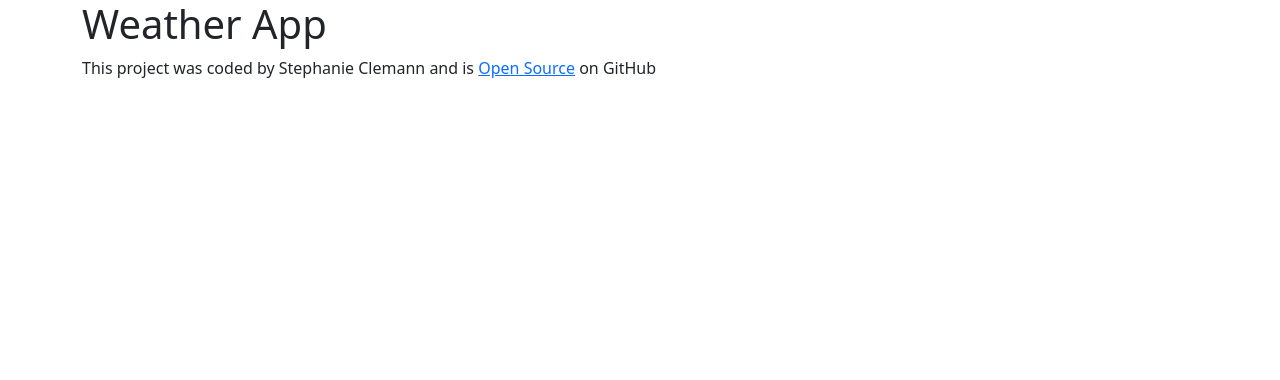
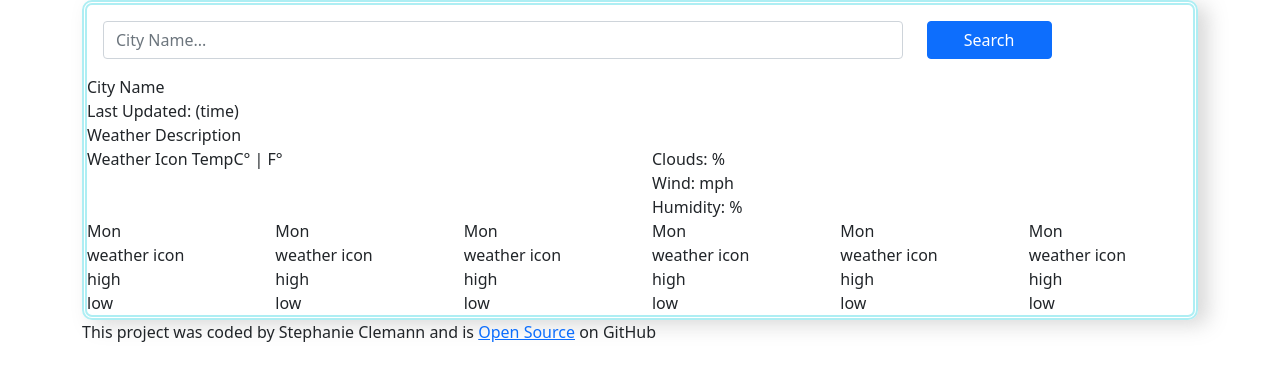
Before and after one commit to clemanntyne/React-weather-app-Final, a React (Create React App) app: page / in a window 1280 px wide. Shown: the top 380 px of the page. Built offline with nearby package versions, Linux system fonts and the light colour scheme.

Commit message:
added skeleton html

```diff
--- a/src/App.js
+++ b/src/App.js
@@ -1,10 +1,12 @@
+import React from "react";
 import "./App.css";
+import Weather from "./Weather";
 
 export default function App() {
   return (
     <div className="App">
       <div className="container">
-        <h1>Weather App</h1>
+        <Weather />
         <footer>
           This project was coded by Stephanie Clemann and is{" "}
           <a
--- /dev/null
+++ b/src/Weather.css
@@ -0,0 +1,11 @@
+.Weather {
+  border: thick double rgb(174, 238, 243);
+  border-radius: 10px;
+  box-shadow: 10px 5px 20px hsl(0, 0%, 50%, 0.3);
+}
+
+.Weather ul {
+  list-style-type: none;
+  margin: 0;
+  padding: 0;
+}
--- /dev/null
+++ b/src/Weather.js
@@ -0,0 +1,97 @@
+import React from "react";
+
+import "./Weather.css";
+
+export default function Weather() {
+  return (
+    <div className="Weather">
+      <form className="m-3">
+        <div className="row">
+          <div className="col-9">
+            <input
+              type="search"
+              placeholder="City Name..."
+              className="form-control"
+            />
+          </div>
+          <div className="col-3">
+            <button type="submit" className="btn btn-primary w-50">
+              Search
+            </button>
+          </div>
+        </div>
+      </form>
+      <div>
+        <ul>
+          <li>City Name</li>
+          <li>Last Updated: (time)</li>
+          <li>Weather Description</li>
+        </ul>
+        <div className="row">
+          <div className="col-6">
+            <span>Weather Icon </span>
+            <span>Temp</span>
+            <span>C° | F°</span>
+          </div>
+          <div className="col-6">
+            <ul>
+              <li>Clouds: %</li>
+              <li>Wind: mph</li>
+              <li>Humidity: %</li>
+            </ul>
+          </div>
+        </div>
+        <div className="row">
+          <div className="col-2">
+            <ul>
+              <li>Mon</li>
+              <li>weather icon</li>
+              <li>high</li>
+              <li>low</li>
+            </ul>
+          </div>
+          <div className="col-2">
+            <ul>
+              <li>Mon</li>
+              <li>weather icon</li>
+              <li>high</li>
+              <li>low</li>
+            </ul>
+          </div>
+          <div className="col-2">
+            <ul>
+              <li>Mon</li>
+              <li>weather icon</li>
+              <li>high</li>
+              <li>low</li>
+            </ul>
+          </div>
+          <div className="col-2">
+            <ul>
+              <li>Mon</li>
+              <li>weather icon</li>
+              <li>high</li>
+              <li>low</li>
+            </ul>
+          </div>
+          <div className="col-2">
+            <ul>
+              <li>Mon</li>
+              <li>weather icon</li>
+              <li>high</li>
+              <li>low</li>
+            </ul>
+          </div>
+          <div className="col-2">
+            <ul>
+              <li>Mon</li>
+              <li>weather icon</li>
+              <li>high</li>
+              <li>low</li>
+            </ul>
+          </div>
+        </div>
+      </div>
+    </div>
+  );
+}
```
